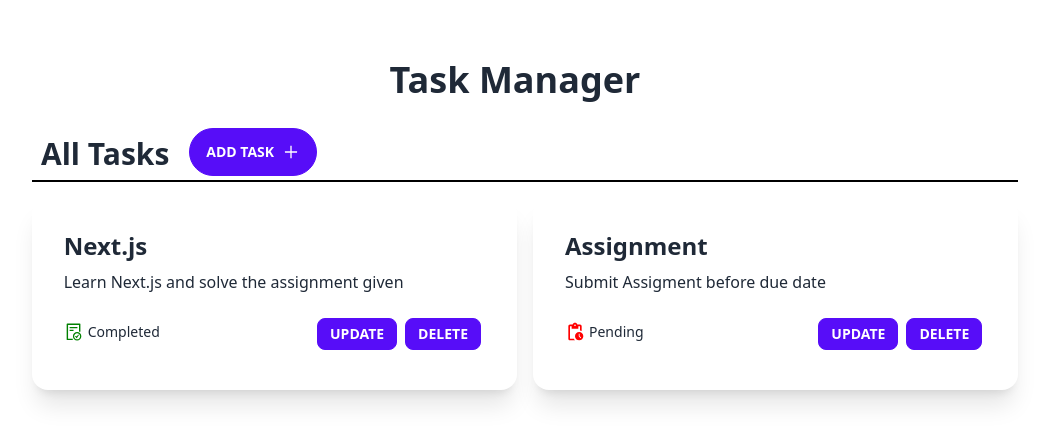
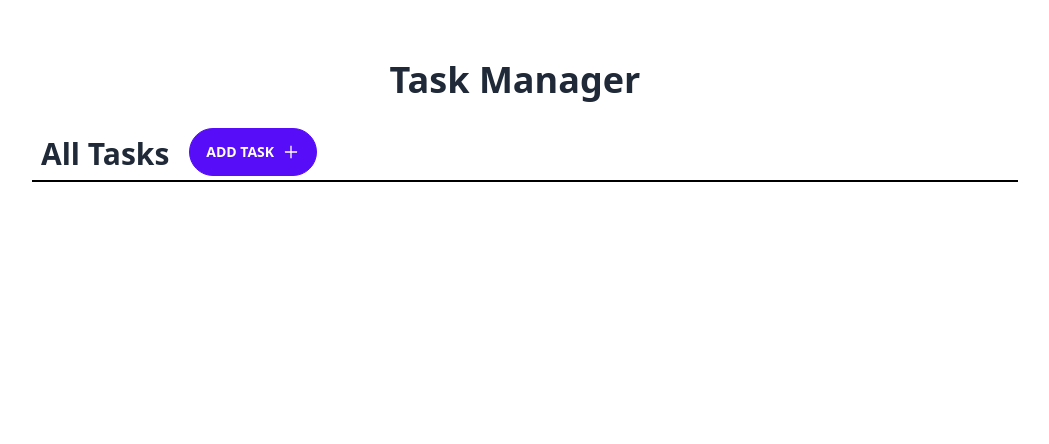
Before and after one commit to Th0masSh3lby/task-manager, a Next.js app: page / in a window 1280 px wide. Shown: the top 444 px of the page, without its empty margins (115-1164 px from the left). Built offline with nearby package versions, Linux system fonts and the light colour scheme.

Commit message:
fix:localStorage-bug-tackled-with-useEffect

```diff
--- a/app/components/ToDoStore.tsx
+++ b/app/components/ToDoStore.tsx
@@ -1,7 +1,7 @@
 "use client";
 import { types, onSnapshot } from "mobx-state-tree";
 //Todo -- task with name, description and status
-const toDo = types
+export const toDo = types
   .model({
     title: types.optional(types.string, ""),
     description: types.optional(types.string, ""),
@@ -16,7 +16,7 @@ const toDo = types
   });
 
 //RootStore --- Store for all Todos(tasks)
-const RootStore = types
+export const RootStore = types
   .model({
     todos: types.optional(types.array(toDo), []),
   })
@@ -41,35 +41,17 @@ const RootStore = types
     function deleteTodo(index: number) {
       self.todos.splice(index, 1);
     }
+    //function for updating storage
+    function changeStore(array: Array<typeof toDo>) {
+      self.todos.splice(0, self.todos.length, ...array);
+    }
 
-    return { addTodo, updateTodo, deleteTodo };
+    return { addTodo, updateTodo, deleteTodo, changeStore };
   });
 
-let initialState: any = {
-  todos: [
-    {
-      title: "Next.js",
-      description: "Learn Next.js and solve the assignment given",
-      status: true,
-    },
-    {
-      title: "Assignment",
-      description: "Submit Assigment before due date",
-      status: false,
-    },
-  ],
+const initialState: any = {
+  todos: [],
 };
-
-//setting local storage and changing initial state if local storage exists
-if (typeof window !== "undefined") {
-  if (localStorage.getItem("ToDoStoreList")) {
-    const json = JSON.parse(localStorage.getItem("ToDoStoreList") || "");
-    console.log(json);
-    if (RootStore.is(json)) {
-      initialState = json;
-    }
-  }
-}
 
 const toDoStore = RootStore.create(initialState);
 onSnapshot(toDoStore, (snapshot) => {
--- a/app/page.tsx
+++ b/app/page.tsx
@@ -1,9 +1,24 @@
 "use client";
 import AddTask from "./components/AddTask";
 import ToDoListView from "./components/ToDoListView";
-import toDoStore from "./components/ToDoStore";
+import toDoStore, { RootStore, toDo } from "./components/ToDoStore";
+import { useEffect, useState } from "react";
 
 export default function Home() {
+  //setting local storage and changing initial state if local storage exists
+
+  useEffect(() => {
+    if (typeof window !== "undefined") {
+      if (localStorage.getItem("ToDoStoreList")) {
+        const json = JSON.parse(localStorage.getItem("ToDoStoreList") || "");
+        console.log(json);
+        if (RootStore.is(json)) {
+          let storedState: any = json.todos;
+          toDoStore.changeStore(storedState);
+        }
+      }
+    }
+  }, []);
   return (
     <main className="flex min-h-screen flex-col items-center p-12">
       {/*--------Heading------*/}
```
